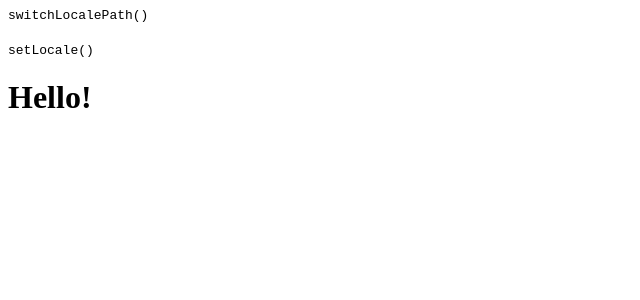
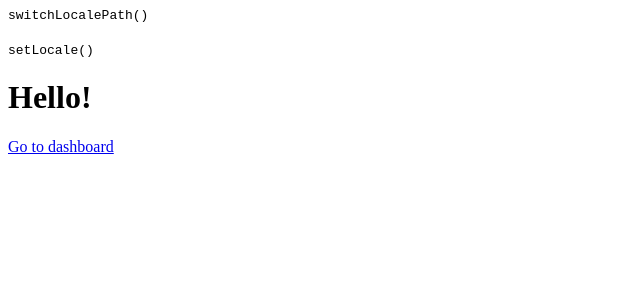
Before and after one commit to lukaszflorczak/nuxt-i18n-playground, a Nuxt app: page / in a window 1280 px wide. Shown: the top 300 px of the page, without its empty margins (0-640 px from the left). Built offline with nearby package versions, Linux system fonts and the light colour scheme.

Commit message:
Reproduce bug with `defineI18nRoute(false)` in beta.13

```diff
--- a/package.json
+++ b/package.json
@@ -8,9 +8,9 @@
     "postinstall": "nuxt prepare"
   },
   "devDependencies": {
-    "nuxt": "3.4.3"
+    "nuxt": "3.6.2"
   },
   "dependencies": {
-    "@nuxtjs/i18n": "8.0.0-beta.12"
+    "@nuxtjs/i18n": "8.0.0-beta.13"
   }
 }
--- /dev/null
+++ b/pages/dashboard.vue
@@ -0,0 +1,11 @@
+<template>
+  <h1>Dashboard</h1>
+
+  <p>
+    <nuxt-link :to="localePath('/')">Back to home</nuxt-link>
+  </p>
+</template>
+
+<script lang="ts" setup>
+  defineI18nRoute(false)
+</script>
--- a/pages/index.vue
+++ b/pages/index.vue
@@ -1,3 +1,7 @@
 <template>
   <h1>{{ $t('hello') }}</h1>
+
+  <p>
+    <nuxt-link to="/dashboard">Go to dashboard</nuxt-link>
+  </p>
 </template>
```
Also changed, not shown: 1 other file (tests, documents, lock files or other folders).
